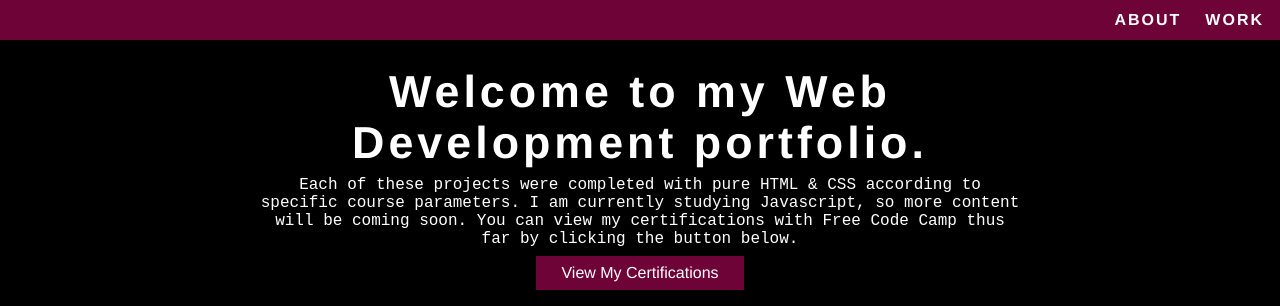
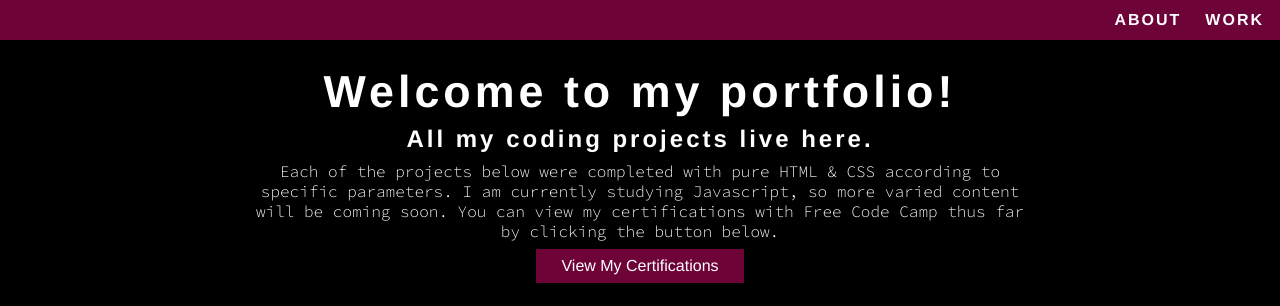
Before and after one commit to kdeobald/Portfolio, a plain HTML site: page index.html in a window 1280 px wide. Shown: the top 306 px of the page. Drawn offline with Linux system fonts and the light colour scheme.

Commit message:
Update index.html

```diff
--- a/index.html
+++ b/index.html
@@ -5,6 +5,10 @@
     <meta name="viewport" content="width=device-width, initial-scale=1.0">
     <title>Coding Portfolio</title>
     <link rel="stylesheet" href="styles.css">
+ <link rel="preconnect" href="https://fonts.googleapis.com">
+<link rel="preconnect" href="https://fonts.gstatic.com" crossorigin>
+<link href="https://fonts.googleapis.com/css2?family=Source+Code+Pro:wght@200;300&display=swap" rel="stylesheet">
+
   </head>
   <navbar id="navbar">
     <ul id="nav-buttons">
@@ -17,8 +21,9 @@
   </navbar>
   <body>
     <section id="welcome-section">
-      <h1>Welcome to my Web Development portfolio.</h1>
-      <p id="About">Each of these projects were completed with pure HTML & CSS according to specific course parameters. I am currently studying Javascript, so more content will be coming soon. You can view my certifications with Free Code Camp thus far by clicking the button below.</p>
+      <h1>Welcome to my portfolio!<br></h1>
+      <h2>All my coding projects live here.</h2>
+      <p id="About">Each of the projects below were completed with pure HTML & CSS according to specific parameters. I am currently studying Javascript, so more varied content will be coming soon. You can view my certifications with Free Code Camp thus far by clicking the button below.</p>
      <div class="button">
         <a href="https://www.freecodecamp.org/certification/kdeobald/responsive-web-design" target="_blank" id="profile-link" >View My Certifications</a>
       </div>
```
